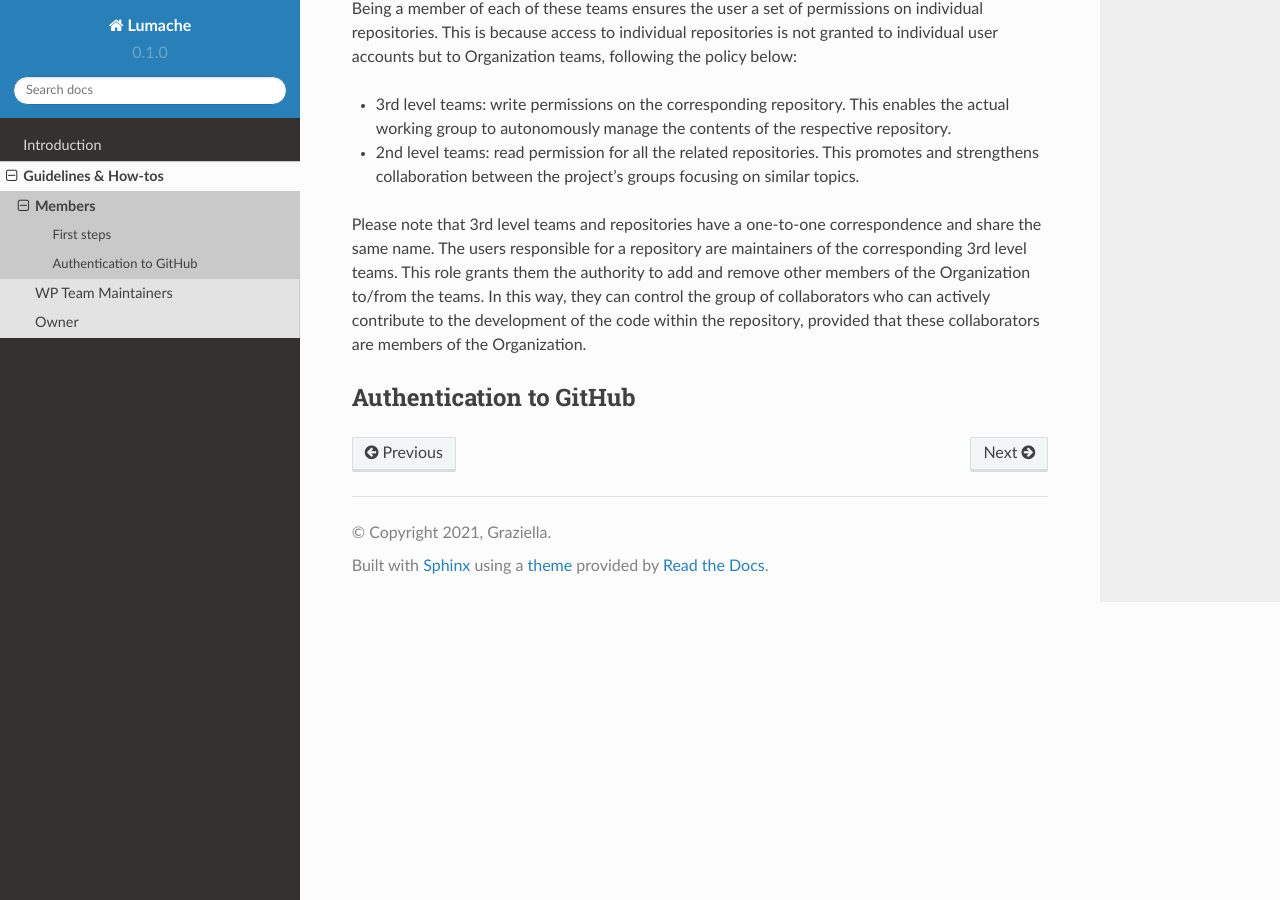
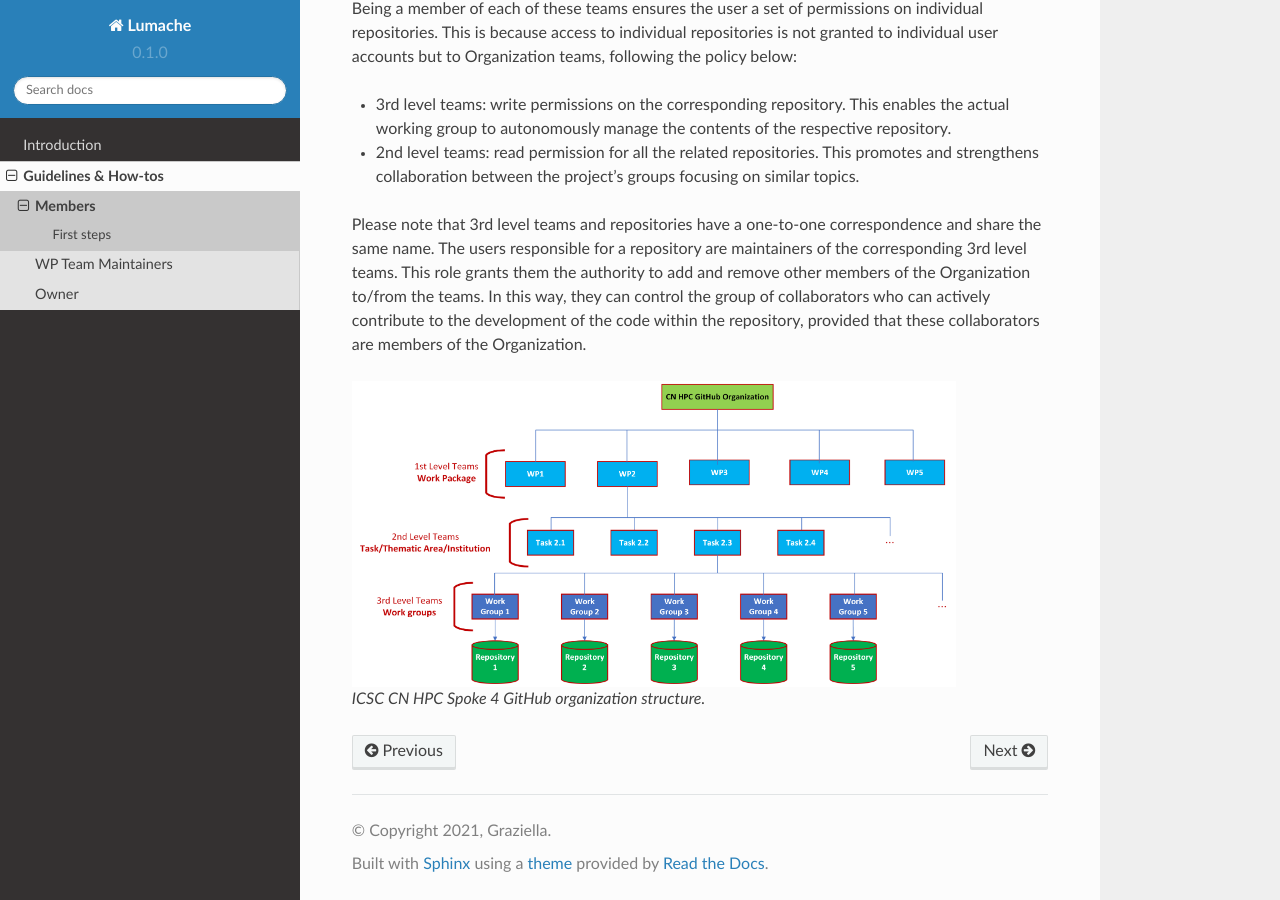
Before and after one commit to ICSC-CN-HPC-Spoke-4-Earth-Climate/documentation, a Sphinx documentation site: the page built from docs/source/howtos/member_howto.rst, in a window 1280 px wide and 900 px high, scrolled down 531 px. Built offline with Sphinx 7.4.7 and the Read the Docs theme 2.0.0, drawn with Linux system fonts in a browser that asks for light colours.

Commit message:
Added figure of organization structure

```diff
--- a/docs/source/howtos/member_howto.rst
+++ b/docs/source/howtos/member_howto.rst
@@ -5,6 +5,7 @@ Member's How-to
 -----------
 First steps
 -----------
+
 After receiving and accepting the invitation to join the Organization,
 members can access the Organization's web pages.
 The main page of the Organization can be reached by using the link
@@ -38,6 +39,9 @@ This role grants them the authority to add and remove other members of the Organ
 In this way, they can control the group of collaborators who can actively contribute
 to the development of the code within the repository, provided that these collaborators are members of the Organization.
 
-------------------------
-Authentication to GitHub
-------------------------
+.. figure:: CN-HPC_GitHub_organization_structure.png
+   :width: 604
+   :height: 306
+   :alt: map to buried treasure
+
+   ICSC CN HPC Spoke 4 GitHub organization structure.
```
Also changed, not shown: docs/source/howtos/CN-HPC_GitHub_organization_structure.png (added), 1 other file.
